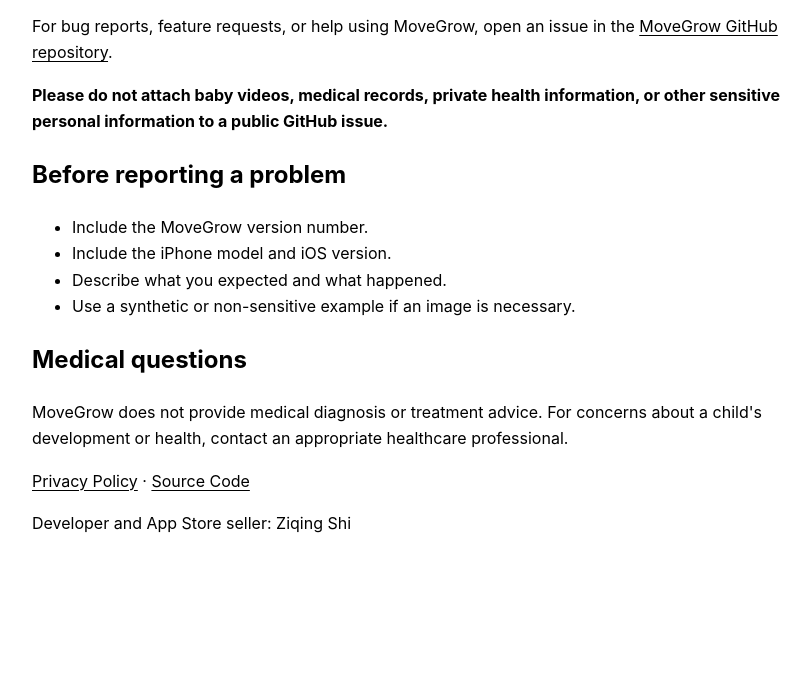
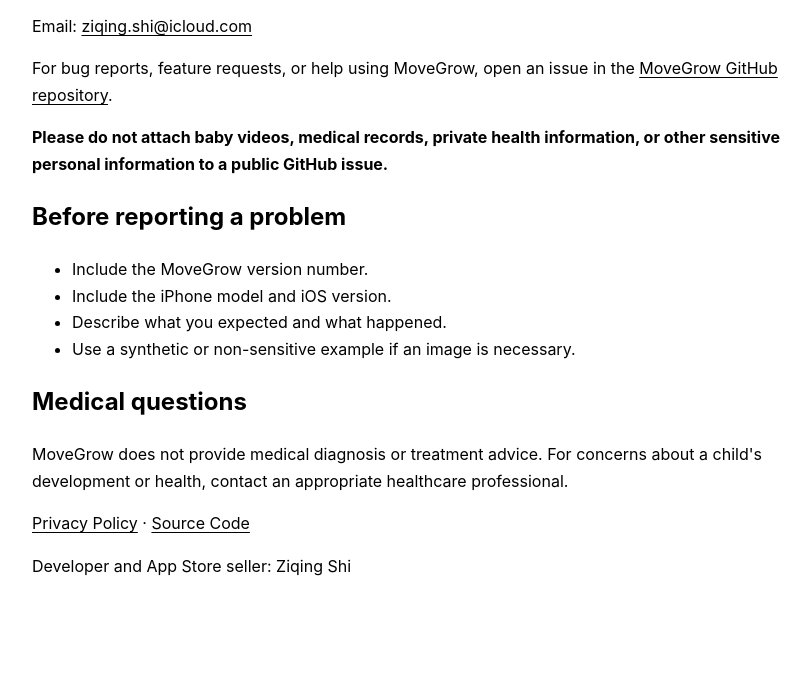
Before and after one commit to seesaw-earth/MoveGrow, a plain HTML site: page docs/support.html in a window 1280 px wide. Shown: the part 173-848 px from the top of the page, without its empty margins (228-1039 px from the left). Before the commit the page ends 806 px from the top, so only its background shows below. Drawn offline with Linux system fonts and the light colour scheme.

Commit message:
Add MoveGrow support contact

```diff
--- a/docs/support.html
+++ b/docs/support.html
@@ -13,6 +13,7 @@
 <body>
   <p><a href="index.html">← MoveGrow</a></p>
   <h1>MoveGrow Support</h1>
+  <p>Email: <a href="mailto:ziqing.shi@icloud.com">ziqing.shi@icloud.com</a></p>
   <p>For bug reports, feature requests, or help using MoveGrow, open an issue in the <a href="https://github.com/seesaw-earth/MoveGrow/issues">MoveGrow GitHub repository</a>.</p>
   <p><strong>Please do not attach baby videos, medical records, private health information, or other sensitive personal information to a public GitHub issue.</strong></p>
   <h2>Before reporting a problem</h2>
```
